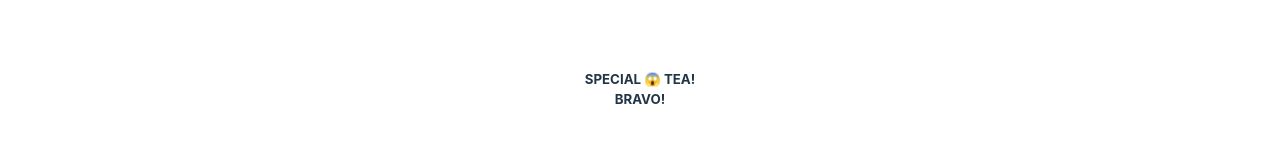
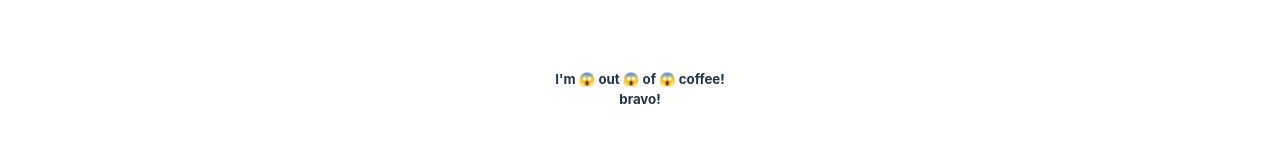
Before and after one commit to saurtripathi/JavascriptChallanges, a React (Vite) app: page / in a window 1280 px wide. Shown: the part 385-528 px from the top of the page. Built offline with nearby package versions, Linux system fonts and the light colour scheme.

Commit message:
Temporary commit

```diff
--- a/src/Solution.jsx
+++ b/src/Solution.jsx
@@ -4,19 +4,7 @@ export default function Solution() {
 
 
 
-    const panic = text => {
-
-        const lenthOfSplitArray = text.split(" ").length
-
-        let textModified = text.includes(' ') ?
-
-            text.split(' ').map((token, index) => lenthOfSplitArray - 1 !== index ? `${token.toUpperCase()} 😱` : `${token.toUpperCase()}!`)
-            :
-
-            `${text.toUpperCase()}!`
-
-        return lenthOfSplitArray > 1 ? textModified.join(' ') : textModified
-    }
+    const panic = text => text.split(' ').join(' 😱 ') + '!'
 
 
 
@@ -24,7 +12,7 @@ export default function Solution() {
 
     return (
         <h5>
-            {panic("special tea")}
+            {panic("I'm out of coffee")}
             <br/>
             {panic("bravo")}
         </h5>
```
